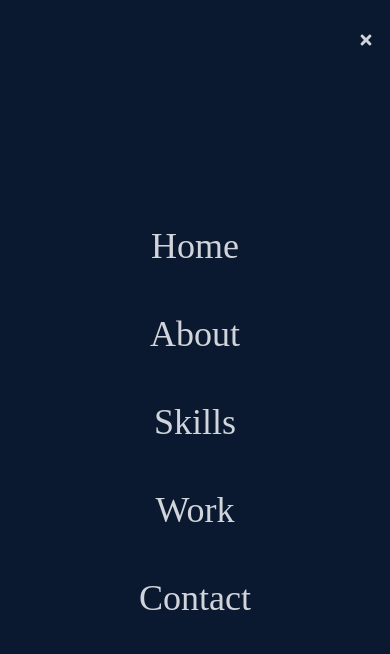
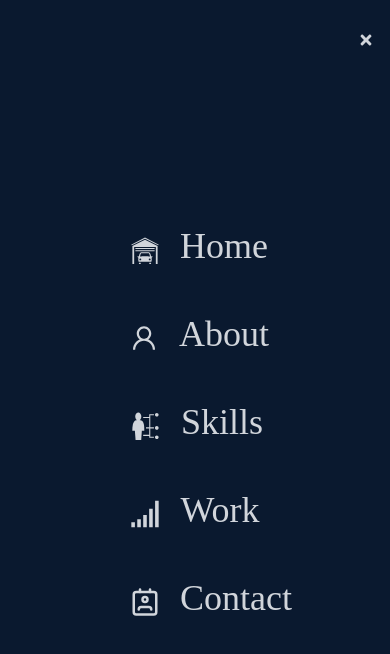
Before and after one commit to DevWavez/Portfolio, a React (Create React App) app: page / in a window 390 px wide. Both pictures are taken after a click on the element 366 px from the left and 40 px from the top of the page. Shown: the top 654 px of the page. Built offline with nearby package versions, Linux system fonts and the light colour scheme.

Commit message:
add icons

```diff
--- a/src/components/Impressum.jsx
+++ /dev/null
@@ -1,11 +0,0 @@
-import React from "react";
-
-const Impressum = () => {
-  return (
-    <div className="w-full h-screen bg-[#0a192f] flex justify-center items-center p-4">
-      Impressum
-    </div>
-  );
-};
-
-export default Impressum;
--- a/src/components/Navbar.jsx
+++ b/src/components/Navbar.jsx
@@ -2,6 +2,9 @@ import React, { useState } from "react";
 import { FaBars, FaTimes, FaGithub, FaLinkedin } from "react-icons/fa";
 import { HiOutlineMail } from "react-icons/hi";
 import { BsFillPersonLinesFill } from "react-icons/bs";
+import { GiSkills, GiHomeGarage, GiNetworkBars } from "react-icons/gi";
+import { LuContact } from "react-icons/lu";
+import { AiOutlineUser } from "react-icons/ai";
 import { Link } from "react-scroll";
 
 const Navbar = () => {
@@ -61,28 +64,33 @@ const Navbar = () => {
             : "absolute top-0 left-0 w-full h-screen bg-[#0a192f] flex flex-col justify-center items-center"
         }
       >
-        <li className="py-6 text-4xl">
+        <li className="py-6 text-4xl ml-2">
           <Link onClick={handleClick} to="home" smooth={true} duration={500}>
+            <GiHomeGarage size={30} className="inline mr-5" />
             Home
           </Link>
         </li>
-        <li className="py-6 text-4xl">
+        <li className="py-6 text-4xl ml-2">
           <Link onClick={handleClick} to="about" smooth={true} duration={500}>
+            <AiOutlineUser size={30} className="inline mr-5" />
             About
           </Link>
         </li>
-        <li className="py-6 text-4xl">
+        <li className="py-6 text-4xl ml-1">
           <Link onClick={handleClick} to="skills" smooth={true} duration={500}>
+            <GiSkills size={30} className="inline mr-5" />
             Skills
           </Link>
         </li>
         <li className="py-6 text-4xl">
           <Link onClick={handleClick} to="work" smooth={true} duration={500}>
+            <GiNetworkBars size={30} className="inline mr-5" />
             Work
           </Link>
         </li>
-        <li className="py-6 text-4xl">
+        <li className="py-6 text-4xl ml-8">
           <Link onClick={handleClick} to="contact" smooth={true} duration={500}>
+            <LuContact size={30} className="inline mr-5" />
             Contact
           </Link>
         </li>
```
